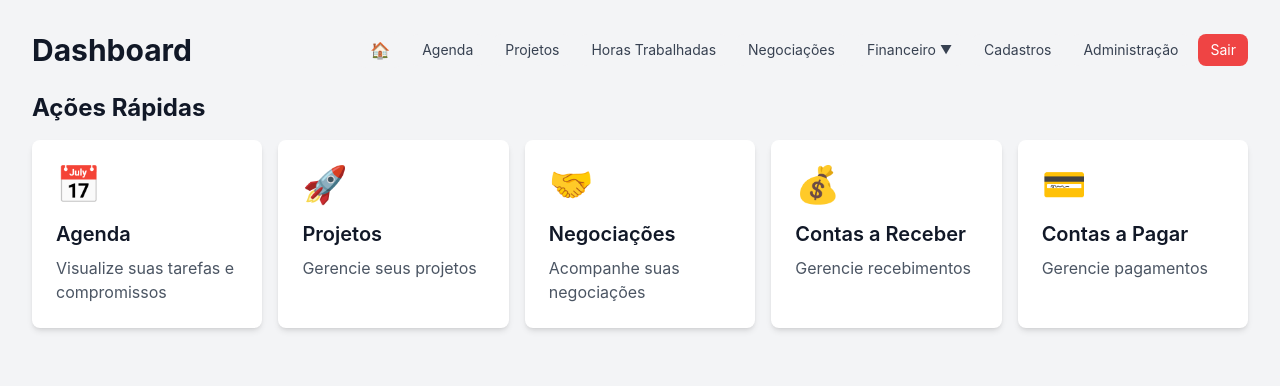
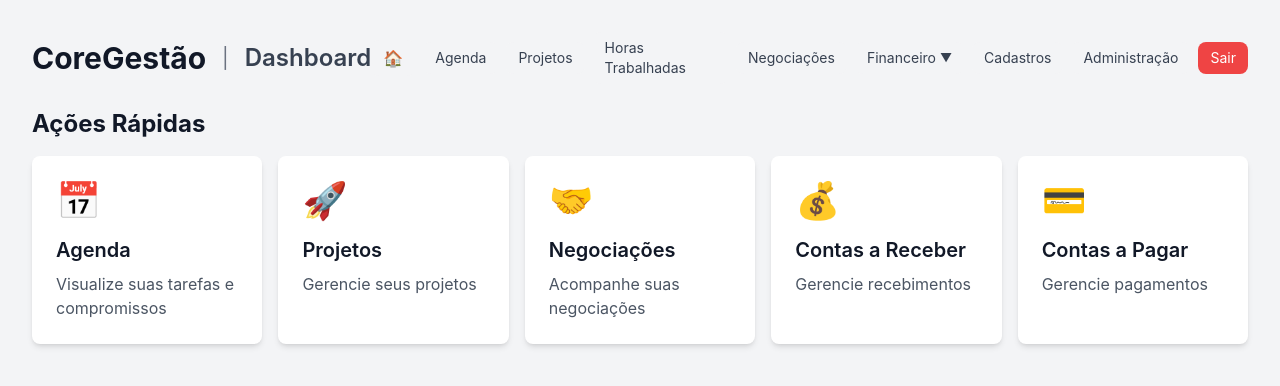
Before and after one commit to cleitonsanches/FinancialApps-def, a Next.js app in the folder apps/web/: page /dashboard in a window 1280 px wide. Shown: the top 386 px of the page. Built offline with nearby package versions, Linux system fonts and the light colour scheme; sample sign-in values are in the browser's storage.

Commit message:
feat: alterar nome da aplicaÃ§Ã£o para CoreGestÃ£o no frontend

```diff
--- a/apps/web/src/app/dashboard/page.tsx
+++ b/apps/web/src/app/dashboard/page.tsx
@@ -36,7 +36,11 @@ export default function DashboardPage() {
       <div className="max-w-7xl mx-auto">
         <div className="mb-6">
           <div className="flex justify-between items-center mb-4">
-            <h1 className="text-3xl font-bold text-gray-900">Dashboard</h1>
+            <div className="flex items-center gap-4">
+              <h1 className="text-3xl font-bold text-gray-900">CoreGestão</h1>
+              <span className="text-xl text-gray-500">|</span>
+              <h2 className="text-2xl font-semibold text-gray-700">Dashboard</h2>
+            </div>
             <NavigationLinks />
           </div>
         </div>
--- a/apps/web/src/app/layout.tsx
+++ b/apps/web/src/app/layout.tsx
@@ -2,7 +2,7 @@ import type { Metadata } from 'next'
 import './globals.css'
 
 export const metadata: Metadata = {
-  title: 'FinancialApps',
+  title: 'CoreGestão',
   description: 'Sistema de Gestão Financeira',
 }
 
```
